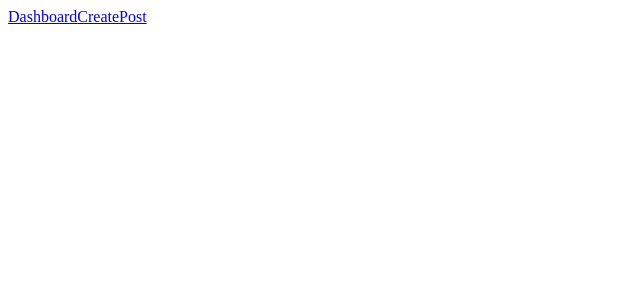
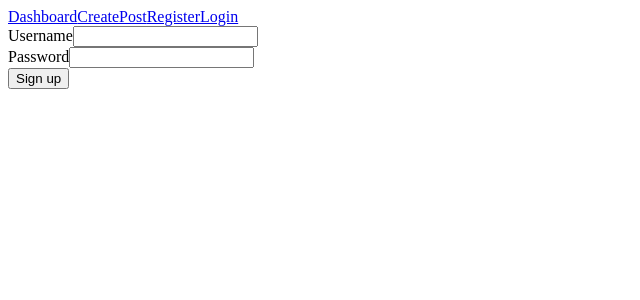
Before and after one commit to bslzz/postComments, a React (Create React App) app in the folder client/: page /register in a window 1280 px wide. Shown: the top 300 px of the page, without its empty margins (0-640 px from the left). Built offline with nearby package versions, Linux system fonts and the light colour scheme.

Commit message:
register and login functionality added to client

```diff
--- a/client/src/App.js
+++ b/client/src/App.js
@@ -5,6 +5,8 @@ import DashboardComponent from './components/Dashboard'
 import Navbar from './components/Navbar'
 import { Router } from 'react-router'
 import PostComponent from './components/Post'
+import RegisterComponent from './components/account/Register'
+import LoginComponent from './components/account/Login'
 
 const App = () => {
   return (
@@ -12,6 +14,8 @@ const App = () => {
       <Navbar />
       <Switch>
         <Route exact path='/' component={DashboardComponent}></Route>
+        <Route path='/register' component={RegisterComponent}></Route>
+        <Route path='/login' component={LoginComponent}></Route>
         <Route path='/createpost' component={AddPostsComponent}></Route>
         <Route path='/post/:id' component={PostComponent}></Route>
       </Switch>
--- a/client/src/components/Navbar.js
+++ b/client/src/components/Navbar.js
@@ -6,6 +6,8 @@ const Navbar = () => {
     <div>
       <Link to='/'>Dashboard</Link>
       <Link to='/createpost'>CreatePost</Link>
+      <Link to='/register'>Register</Link>
+      <Link to='/login'>Login</Link>
     </div>
   )
 }
--- /dev/null
+++ b/client/src/components/account/Login.js
@@ -0,0 +1,49 @@
+import React, { useState } from 'react'
+import { useDispatch } from 'react-redux'
+import { loginUserRequest } from '../../redux/authSlices/loginSlices'
+
+const LoginComponent = () => {
+  const [users, setUsers] = useState({
+    username: '',
+    password: ''
+  })
+  const { username, password } = users
+
+  const dispatch = useDispatch()
+
+  const loginHandler = (e) => {
+    setUsers({ ...users, [e.target.name]: e.target.value })
+  }
+
+  const submitForm = (e) => {
+    e.preventDefault()
+    dispatch(loginUserRequest(users))
+  }
+  return (
+    <form onSubmit={submitForm}>
+      <div>
+        <label htmlFor='username'>Username</label>
+        <input
+          type='text'
+          name='username'
+          value={username}
+          onChange={loginHandler}
+        />
+      </div>
+      <div>
+        <label htmlFor='password'>Password</label>
+        <input
+          type='password'
+          name='password'
+          value={password}
+          onChange={loginHandler}
+        />
+      </div>
+      <div>
+        <button type='submit'>Sign in</button>
+      </div>
+    </form>
+  )
+}
+
+export default LoginComponent
--- /dev/null
+++ b/client/src/components/account/Register.js
@@ -0,0 +1,49 @@
+import React, { useState } from 'react'
+import { useDispatch } from 'react-redux'
+import { registerUserRequest } from '../../redux/authSlices/registerSlice'
+
+const RegisterComponent = () => {
+  const [users, setUsers] = useState({
+    username: '',
+    password: ''
+  })
+  const { username, password } = users
+
+  const dispatch = useDispatch()
+
+  const registerHandler = (e) => {
+    setUsers({ ...users, [e.target.name]: e.target.value })
+  }
+
+  const submitForm = (e) => {
+    e.preventDefault()
+    dispatch(registerUserRequest(users))
+  }
+  return (
+    <form onSubmit={submitForm}>
+      <div>
+        <label htmlFor='username'>Username</label>
+        <input
+          type='text'
+          name='username'
+          value={username}
+          onChange={registerHandler}
+        />
+      </div>
+      <div>
+        <label htmlFor='password'>Password</label>
+        <input
+          type='password'
+          name='password'
+          value={password}
+          onChange={registerHandler}
+        />
+      </div>
+      <div>
+        <button type='submit'>Sign up</button>
+      </div>
+    </form>
+  )
+}
+
+export default RegisterComponent
--- /dev/null
+++ b/client/src/redux/authSlices/loginSlices.js
@@ -0,0 +1,29 @@
+import { createSlice } from '@reduxjs/toolkit'
+
+const loginSlice = createSlice({
+  name: 'loginUsers',
+  initialState: {
+    users: [],
+    loading: false,
+    error: null
+  },
+  reducers: {
+    loginUserRequest(state) {
+      state.loading = true
+      state.error = null
+    },
+
+    loginUserSuccess(state, action) {
+      state.loading = false
+      state.users = action.payload
+    },
+    loginUserFailed(state, action) {
+      state.loading = false
+      state.error = action.payload
+    }
+  }
+})
+
+export const { loginUserRequest, loginUserSuccess, loginUserFailed } =
+  loginSlice.actions
+export default loginSlice.reducer
--- /dev/null
+++ b/client/src/redux/authSlices/registerSlice.js
@@ -0,0 +1,29 @@
+import { createSlice } from '@reduxjs/toolkit'
+
+const registerSlice = createSlice({
+  name: 'registerUsers',
+  initialState: {
+    users: [],
+    loading: false,
+    error: null
+  },
+  reducers: {
+    registerUserRequest(state) {
+      state.loading = true
+      state.error = null
+    },
+
+    registerUserSuccess(state, action) {
+      state.loading = false
+      state.users = action.payload
+    },
+    registerUserFailed(state, action) {
+      state.loading = false
+      state.error = action.payload
+    }
+  }
+})
+
+export const { registerUserRequest, registerUserSuccess, registerUserFailed } =
+  registerSlice.actions
+export default registerSlice.reducer
--- a/client/src/sagas/index.js
+++ b/client/src/sagas/index.js
@@ -1,10 +1,12 @@
 import { all } from 'redux-saga/effects'
 import { watchAddCommentsSaga, watchGetCommentsSaga } from './commentSaga'
+import { watchloginUsersSaga } from './loginSaga'
 import {
   watchAddNewPostsSaga,
   watchGetAllPostsSaga,
   watchGetPostByIdSaga
 } from './postSaga'
+import { watchregisterUsersSaga } from './registerSaga'
 
 export default function* rootSaga() {
   yield all([
@@ -12,6 +14,8 @@ export default function* rootSaga() {
     watchGetAllPostsSaga(),
     watchGetPostByIdSaga(),
     watchGetCommentsSaga(),
-    watchAddCommentsSaga()
+    watchAddCommentsSaga(),
+    watchregisterUsersSaga(),
+    watchloginUsersSaga()
   ])
 }
--- /dev/null
+++ b/client/src/sagas/loginSaga.js
@@ -0,0 +1,32 @@
+import { call, put, takeEvery } from '@redux-saga/core/effects'
+
+import axios from 'axios'
+import history from '../history'
+import {
+  loginUserFailed,
+  loginUserRequest,
+  loginUserSuccess
+} from '../redux/authSlices/loginSlices'
+
+function* loginUsersSaga(action) {
+  try {
+    const response = yield call(
+      axios.post,
+      'http://localhost:5000/users/login',
+      action.payload
+    )
+    yield put(loginUserSuccess(response.data))
+
+    history.push('/')
+  } catch (error) {
+    if (error.response.data.msg) {
+      yield put(loginUserFailed(error.response.data.msg))
+    } else {
+      yield put(loginUserFailed(error.message))
+    }
+  }
+}
+
+export function* watchloginUsersSaga() {
+  yield takeEvery(loginUserRequest.type, loginUsersSaga)
+}
--- a/client/src/sagas/postSaga.js
+++ b/client/src/sagas/postSaga.js
@@ -26,9 +26,8 @@ function* addNewPostsSaga(action) {
       action.payload
     )
     yield put(addPostsSuccess(response.data))
-    if (response.status == 200) {
-      history.push('/')
-    }
+
+    history.push('/')
   } catch (error) {
     if (error.response.data.msg) {
       yield put(addPostsFailed(error.response.data.msg))
--- /dev/null
+++ b/client/src/sagas/registerSaga.js
@@ -0,0 +1,32 @@
+import { call, put, takeEvery } from '@redux-saga/core/effects'
+
+import axios from 'axios'
+import history from '../history'
+import {
+  registerUserFailed,
+  registerUserRequest,
+  registerUserSuccess
+} from '../redux/authSlices/registerSlice'
+
+function* registerUsersSaga(action) {
+  try {
+    const response = yield call(
+      axios.post,
+      'http://localhost:5000/users/register',
+      action.payload
+    )
+    yield put(registerUserSuccess(response.data))
+
+    history.push('/login')
+  } catch (error) {
+    if (error.response.data.msg) {
+      yield put(registerUserFailed(error.response.data.msg))
+    } else {
+      yield put(registerUserFailed(error.message))
+    }
+  }
+}
+
+export function* watchregisterUsersSaga() {
+  yield takeEvery(registerUserRequest.type, registerUsersSaga)
+}
--- a/client/src/store.js
+++ b/client/src/store.js
@@ -9,6 +9,8 @@ import getPostReducer from './redux/postSlices/getPostSlice'
 import addPostReducer from './redux/postSlices/addPostSlice'
 import getCommentReducer from './redux/commentSlices/getCommentsSlice'
 import addCommentsReducer from './redux/commentSlices/addCommentsSlice'
+import registerReducer from './redux/authSlices/registerSlice'
+import loginReducer from './redux/authSlices/loginSlices'
 import rootSaga from './sagas'
 
 const sagaMiddleware = createSagaMiddleware()
@@ -18,7 +20,9 @@ const reducer = combineReducers({
   getPost: getPostReducer,
   addPost: addPostReducer,
   getComments: getCommentReducer,
-  addComments: addCommentsReducer
+  addComments: addCommentsReducer,
+  registerUser: registerReducer,
+  loginUser: loginReducer
 })
 
 const store = configureStore({
```
